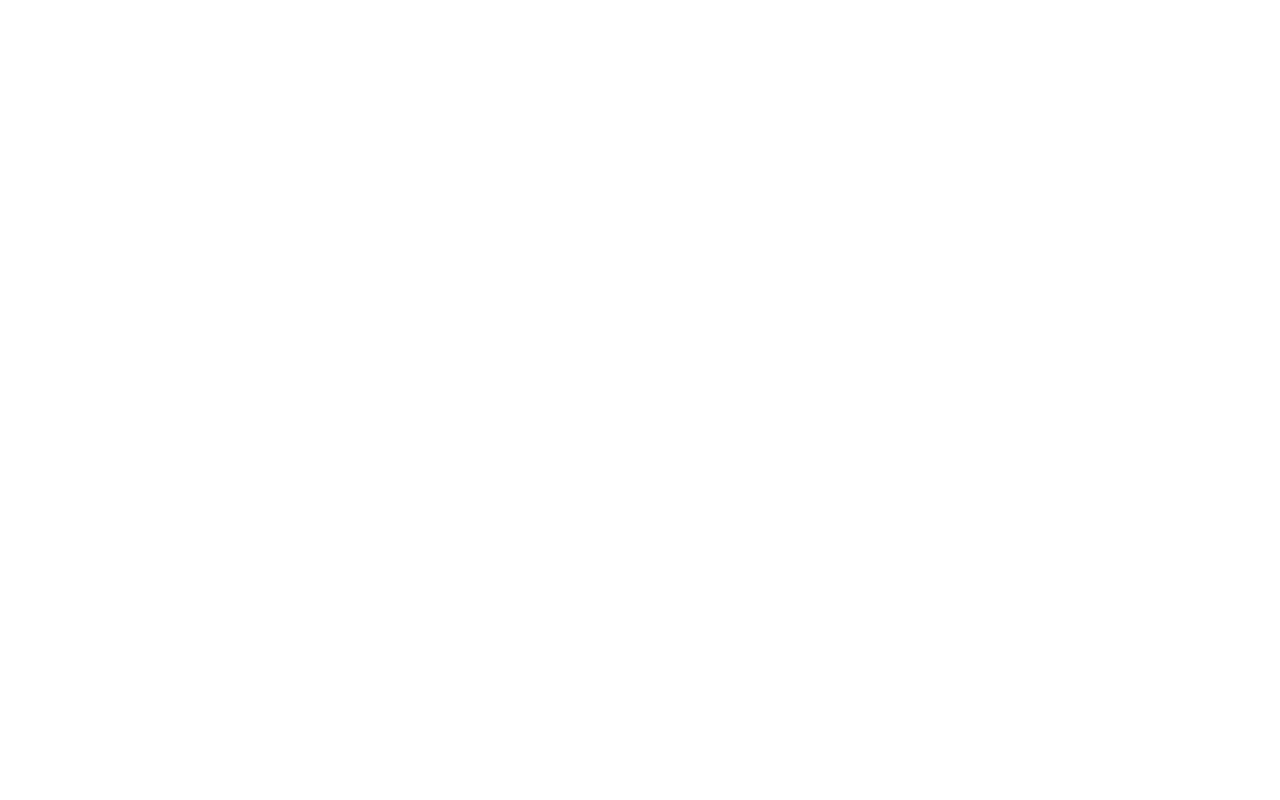
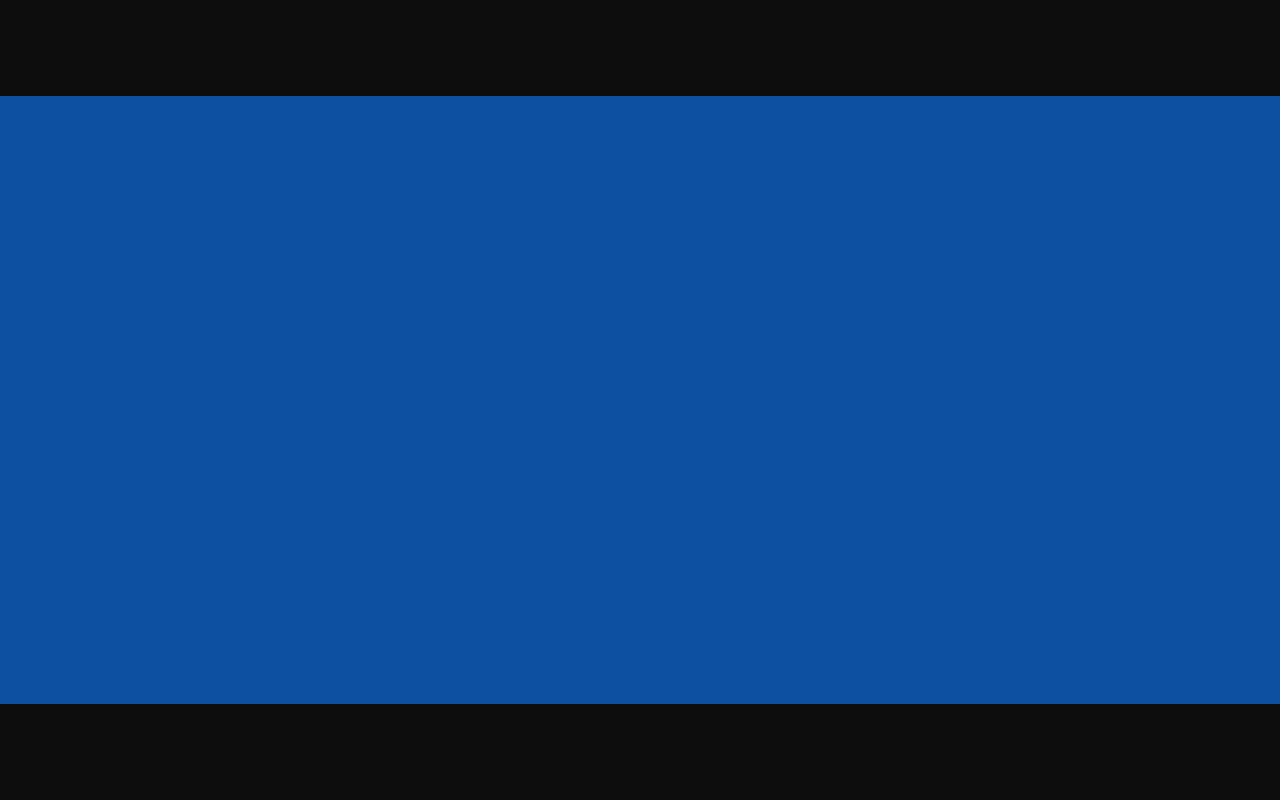
Before and after one commit to mbolotaro/site-tesseract, a plain HTML site: page index.html in a window 1280 px wide. Drawn offline with Linux system fonts and the light colour scheme.

Commit message:
commit-preparando-body

```diff
--- a/index.html
+++ b/index.html
@@ -6,8 +6,16 @@
     <meta name="viewport" content="width=device-width, initial-scale=1.0">
     <title>Tesseract</title>
     <link rel="stylesheet" href="style.css">
+    <link rel="shortcut icon" href="images/favicon.ico" type="image/x-icon">
 </head>
-<body>
+<body class="flex--container vertical">
+    <header>
 
+    </header>
+    <main>
+
+
+    </main>
+    <footer></footer>
 </body>
 </html>
--- a/style.css
+++ b/style.css
@@ -0,0 +1,47 @@
+:root{
+    --roxo: #8C1F85;
+    --roxo-escuro: #5D2E89;
+    --roxo-claro: #8A1C7C;
+    --azul: #0D4FA1;
+    --fundo: #0D0D0D;
+
+}
+
+*{
+    margin: 0;
+    padding: 0;
+    text-align: center;
+}
+
+
+
+h1{
+    text-transform: uppercase;
+}
+
+body{
+    min-width: 100vw;
+    min-height: 100vh;
+    overflow-x: hidden;
+    background: var(--fundo);
+}
+
+.flex--container{
+    display: flex;
+}
+
+.vertical{
+    flex-direction: column;
+}
+
+header, footer{
+    color: white;
+    min-height: 12vh;
+}
+
+
+
+main{
+    flex: 1;
+    background: var(--azul);
+}
```
Also changed, not shown: images/favicon.ico (added), images/logo.png (added).
